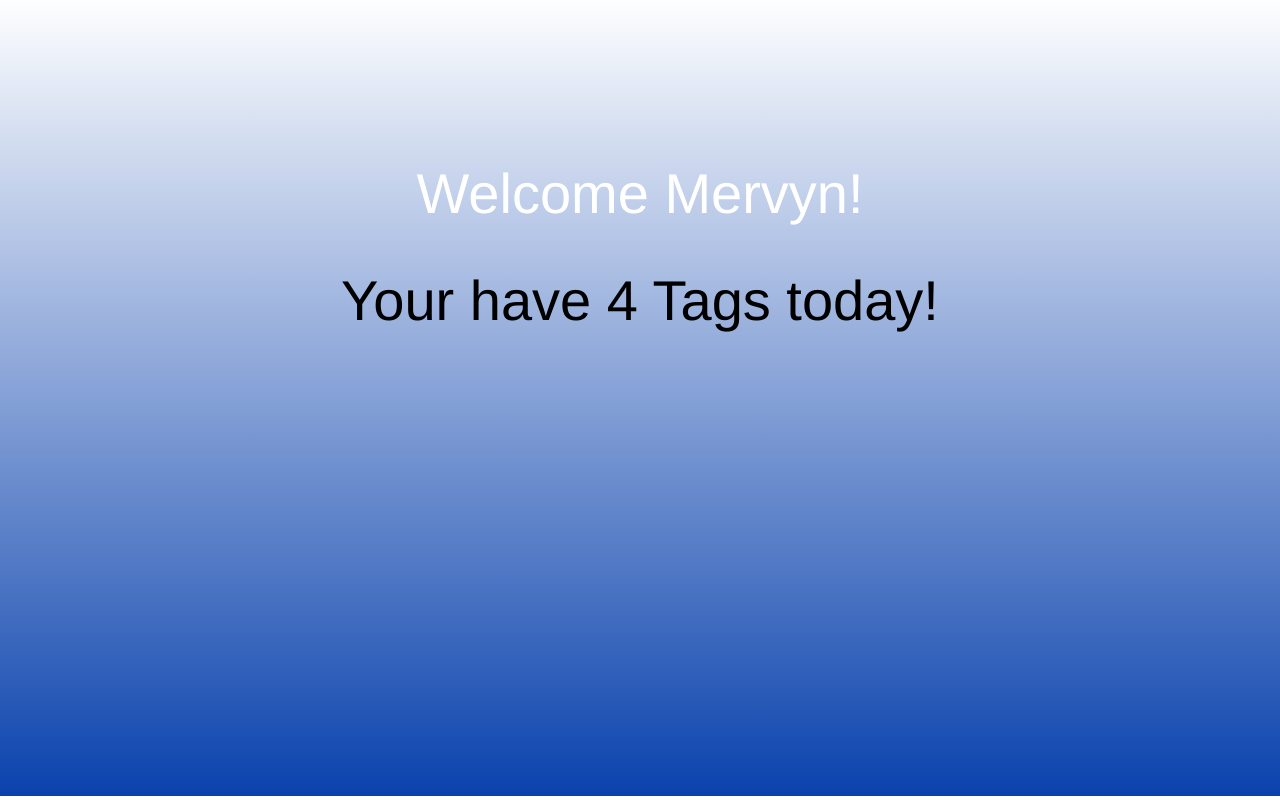
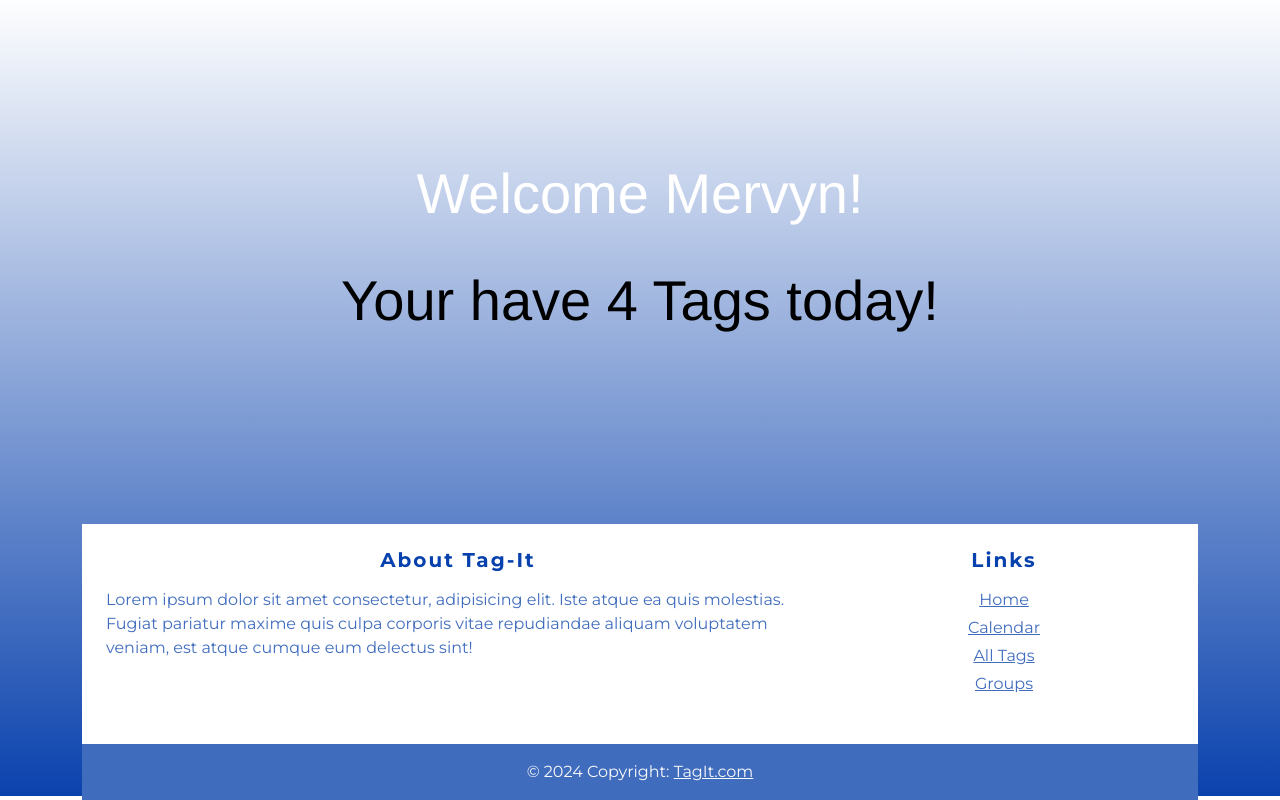
Before and after one commit to BT3103AppDev1/l1-final-term-project-group-10-tag-it, a Vue app in the folder tag-it/: page /home in a window 1280 px wide. Shown: the part 187-987 px from the top of the page. Built offline with nearby package versions, Linux system fonts and the light colour scheme.

Commit message:
updated footer

```diff
--- /dev/null
+++ b/tag-it/src/components/Footer2.vue
@@ -0,0 +1,56 @@
+<template>
+    <div class="container my-5">
+
+    <footer style="background-color: #fff;">
+    <div class="container p-4">
+    <div class="row">
+        <div class="col-lg-8 col-md-12 mb-4">
+        <h5 class="mb-3" style="letter-spacing: 2px; font-weight:bold; color: #0641AD;">About Tag-It</h5>
+        <p style="color: #406CBE; text-align: left;">
+            Lorem ipsum dolor sit amet consectetur, adipisicing elit. Iste atque ea quis
+            molestias. Fugiat pariatur maxime quis culpa corporis vitae repudiandae aliquam
+            voluptatem veniam, est atque cumque eum delectus sint!
+        </p>
+        </div>
+        <div class="col-lg-4 col-md-6 mb-4">
+        <h5 class="mb-3" style="letter-spacing: 2px; font-weight:bold; color: #0641AD;">Links</h5>
+        <ul class="list-unstyled mb-0">
+            <li class="mb-1">
+            <a href="#!" style="color: #406CBE;">Home</a>
+            </li>
+            <li class="mb-1">
+            <a href="#!" style="color: #406CBE;">Calendar</a>
+            </li>
+            <li class="mb-1">
+            <a href="#!" style="color: #406CBE;">All Tags</a>
+            </li>
+            <li>
+            <a href="#!" style="color: #406CBE;">Groups</a>
+            </li>
+        </ul>
+        </div>
+
+    </div>
+    </div>
+    <div class="text-center text-light p-3" style="background-color: #406CBE;">
+    © 2024 Copyright:
+    <a class="text-light" href="">TagIt.com</a>
+    </div>
+    <!-- Copyright -->
+    </footer>
+
+</div>
+</template>
+
+<style>
+@import url('https://fonts.googleapis.com/css2?family=Montserrat:ital,wght@0,100..900;1,100..900&display=swap');
+
+footer {
+    font-family: 'Montserrat', sans-serif;
+    display: flex;
+    flex-direction: column;
+
+}
+
+
+</style>
--- a/tag-it/src/views/AllTags.vue
+++ b/tag-it/src/views/AllTags.vue
@@ -1,13 +1,16 @@
 <script>
 import AllTagsComp from '@/components/AllTags.vue';
+import Footer from '@/components/Footer.vue';
 export default {
     name: "AllTags",
     components: {
         AllTagsComp,
+        Footer,
     }
 }
 </script>
 
 <template>
     <AllTagsComp/>
+    <Footer/>
 </template>
--- a/tag-it/src/views/Home.vue
+++ b/tag-it/src/views/Home.vue
@@ -10,19 +10,22 @@
                 <!-- number of Tags will be accessed from the database -->
             </h1>
         </div>
+        <Footer2/>
     </div>
 </template>
 
 <script>
+import Footer2 from '@/components/Footer2.vue';
 export default {
     name: "Home",
     components: {
-
+        Footer2,
     }
 }
 </script>
 
 <style>
+
 .texts {
     display: flex;
     flex-direction: column;
```
